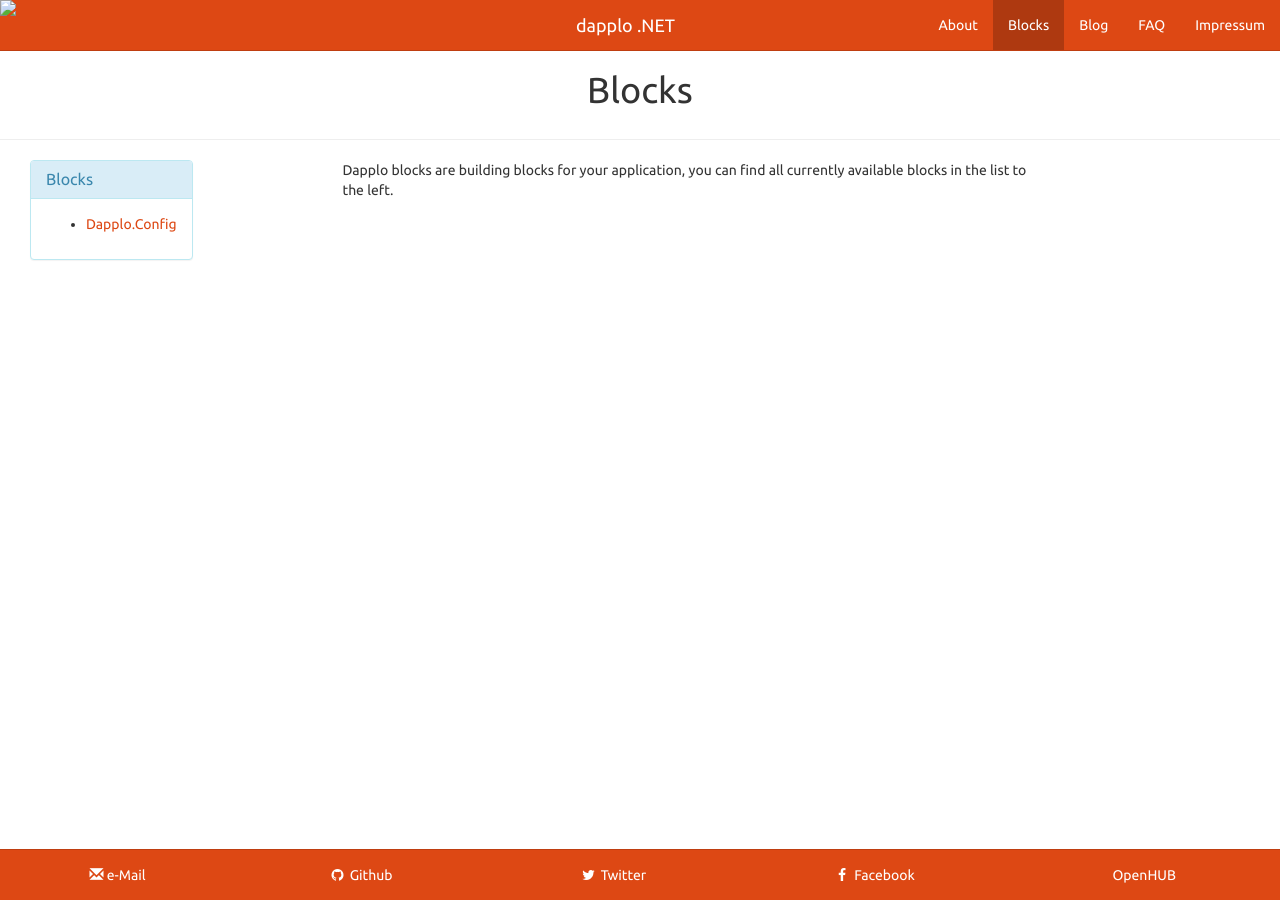
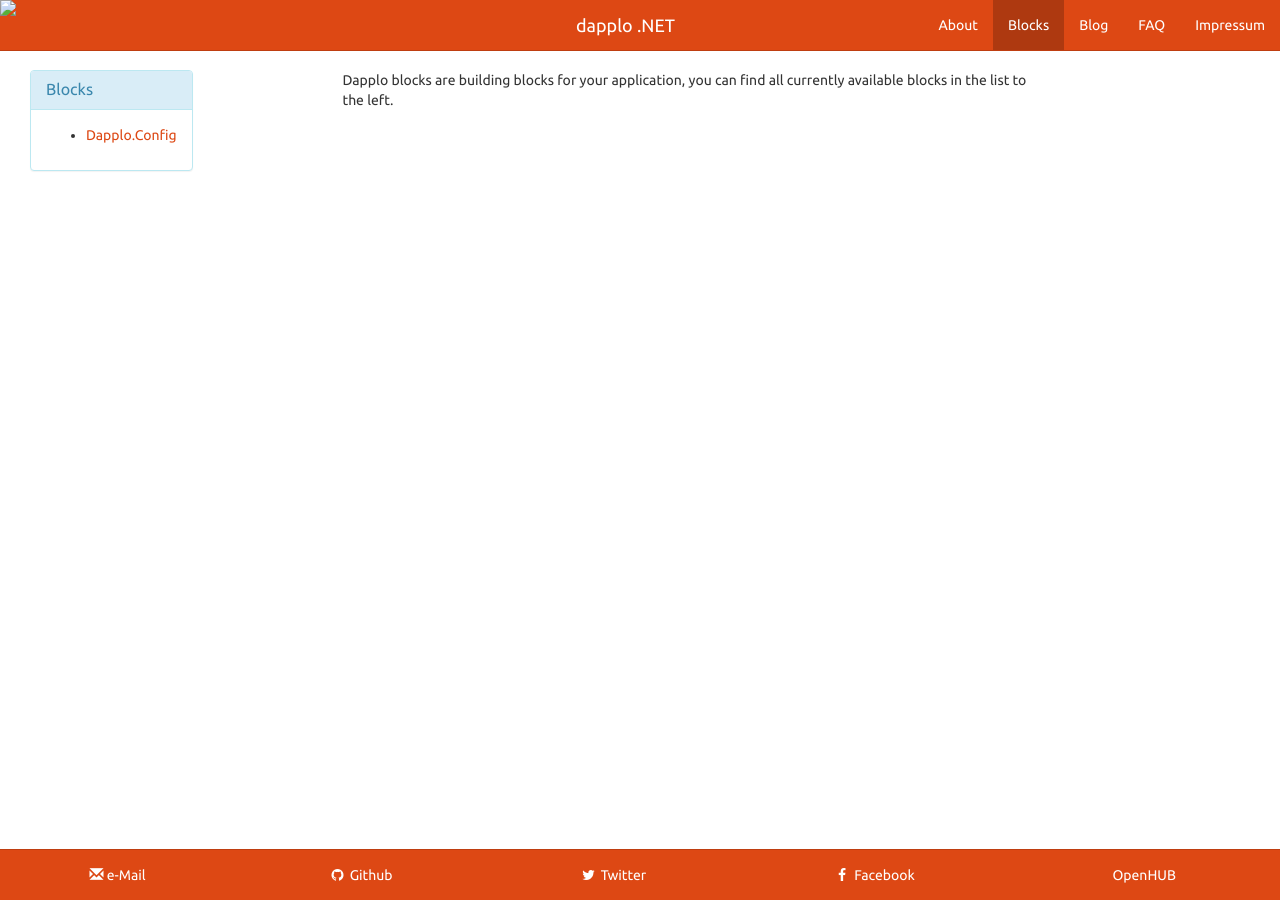
Before and after one commit to dapplo/dapplo.github.io, a Jekyll site: the page built from pages/blocks.md, in a window 1280 px wide. Built offline with Jekyll 4.4.1, drawn with Linux system fonts in a browser that asks for light colours; Markdown is read by kramdown in place of the engine named in the settings.

Commit message:
Removed unneeded title

```diff
--- a/_layouts/block.html
+++ b/_layouts/block.html
@@ -2,11 +2,6 @@
 layout: default
 ---
 {% assign sorted_blocks = site.blocks | sort:"sort_id" %}
-<div class="page-header">
-	<h1 class="text-center">{{ page.title }}</h1>
-	<h3 class="text-center">{{ page.date | date: "%-d %B %Y" }}</h3>
-</div>
-
 <div class="container-fluid">
 	<div class="col-lg-3 hidden-sm hidden-xs hidden-md">
 		<div class="panel panel-info affix" >
```
